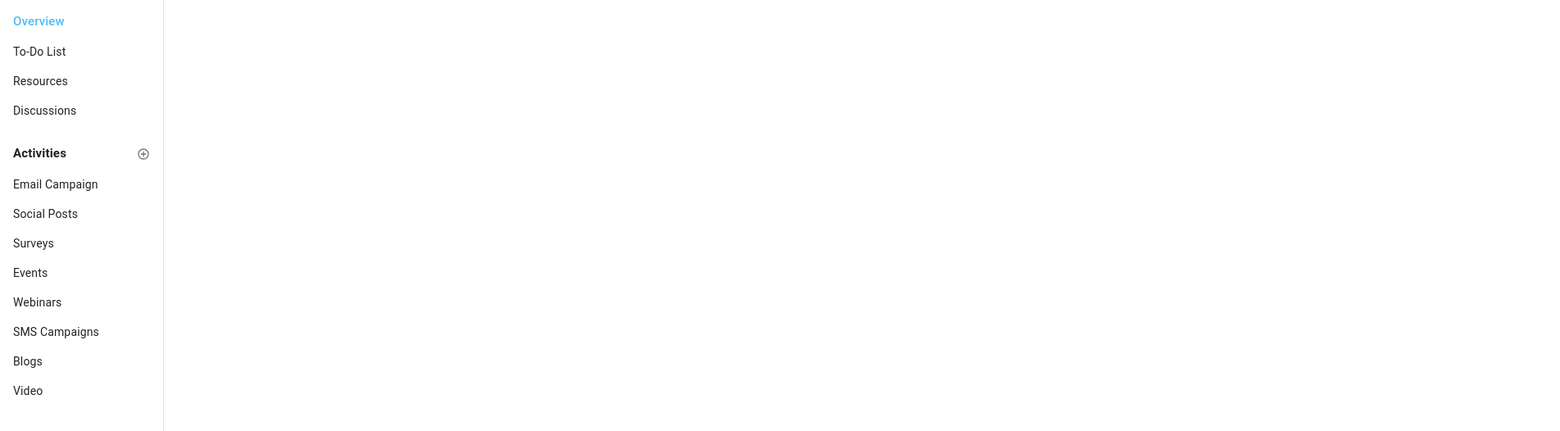
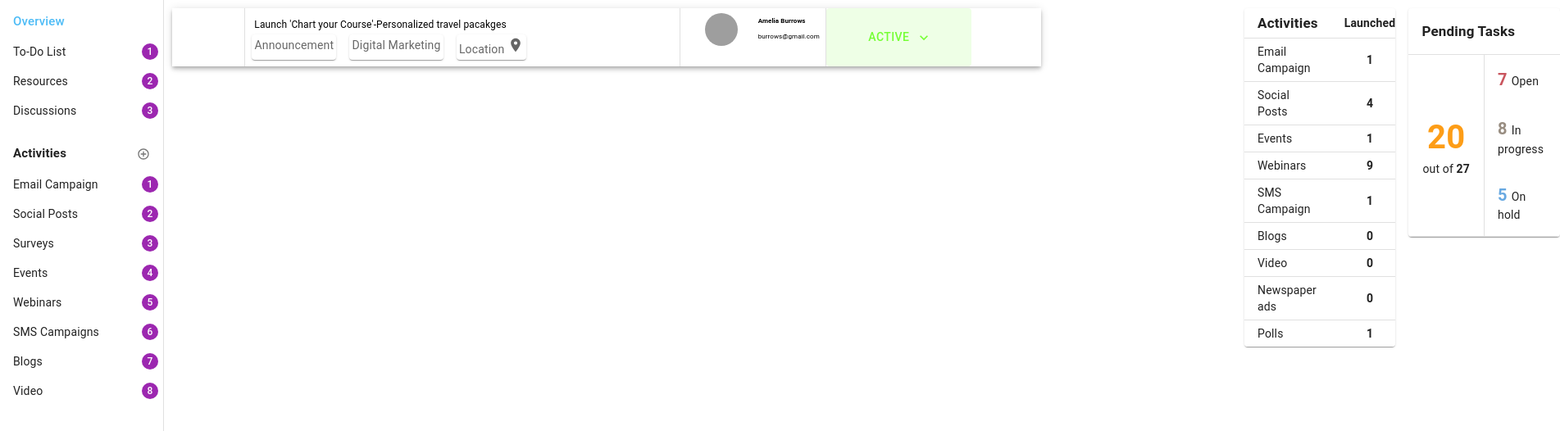
Before and after one commit to jayaramaurigo/aurigo-campaign-manager-app, a React (Create React App) app in the folder campaign-manager-frontend/: page / in a window 1280 px wide. Shown: the top 526 px of the page at 82% size, 1903 px wide, since content can reach past the window. Built offline with nearby package versions, Linux system fonts and the light colour scheme; grey boxes are pictures that could not be loaded.

Commit message:
modified campaing banner

```diff
--- a/campaign-manager-frontend/src/components/CampaignBanner.tsx
+++ b/campaign-manager-frontend/src/components/CampaignBanner.tsx
@@ -3,38 +3,122 @@ import AppBar from '@mui/material/AppBar';
 import Toolbar from '@mui/material/Toolbar';
 import Typography from '@mui/material/Typography';
 import Divider from '@mui/material/Divider';
+import Stack from '@mui/material/Stack';
 import { Box } from "@mui/system";
+import Avatar from '@mui/material/Avatar';
+import Paper from '@mui/material/Paper';
+import LocationOnIcon from '@mui/icons-material/LocationOn';
+import Grid from '@mui/material/Grid';
+import { styled, alpha } from '@mui/material/styles';
+import Button from '@mui/material/Button';
+import Menu, { MenuProps } from '@mui/material/Menu';
+import MenuItem from '@mui/material/MenuItem';
+import EditIcon from '@mui/icons-material/Edit';
+import ArchiveIcon from '@mui/icons-material/Archive';
+import FileCopyIcon from '@mui/icons-material/FileCopy';
+import MoreHorizIcon from '@mui/icons-material/MoreHoriz';
+import KeyboardArrowDownIcon from '@mui/icons-material/KeyboardArrowDown';
+import CalendarMonthIcon from '@mui/icons-material/CalendarMonth';
 const drawerWidth = 200;
+
+
+
+// Item styling
+const Item = styled(Paper)(({ theme }) => ({
+  backgroundColor: theme.palette.mode === 'dark' ? '#1A2027' : '#fff',
+  ...theme.typography.body2,
+  // padding: '0.2rem'theme.spacing(0.1),
+  padding: '0.2rem',
+  textAlign: 'center',
+  color: theme.palette.text.secondary,
+  size: '0.5rem',
+}));
 export default function CampaignBanner(){
-   return   <AppBar
-   position="fixed"
+   return   (<><AppBar
+   position="sticky"
    sx={{ width: `calc(100% - ${drawerWidth}px)`, ml: `${drawerWidth}px`, bgcolor: 'white'}}
  >
-   <Toolbar>
-     <Typography noWrap component="div" style={{ padding: '1em', color:'black' }} >
-       Calendar
-     </Typography>
+    <Toolbar disableGutters={true}>
+  <Grid container spacing={0}>
+  <Grid item xs={2} md={1}>
+  <CalendarMonthIcon />
+  </Grid>
+  <Divider flexItem orientation="vertical" />
+  <Grid item xs={4} md={6}>
+  <Box
+        sx={{
+          display: 'flex',
+          alignItems: 'flex-start',
+          flexDirection: 'column',
+          p: 0.5,
+          m: 0.5,
+          bgcolor: 'background.paper',
+          borderRadius: 1,
+        }}
+      >
+    <Typography style={{ padding: '0.25em', color:'black',fontSize: '0.75rem', }}>
+        Launch 'Chart your Course'-Personalized travel pacakges
+    </Typography>
+    <Stack direction="row" spacing={2}>
+  <Item>Announcement</Item>
+  <Item>Digital Marketing</Item>
+   <Item> Location <LocationOnIcon fontSize="small"/> </Item>
 
-   <Divider orientation="vertical" flexItem />
-    <Typography style={{ padding: '1em', color:'black' }}>
-        Launch 'Chart your Course'-Personalized travel pacakges
-        <br/>
-     <Typography noWrap component="div" style={{  padding: '1em', color:'black' }} >
-              Announments Digital marketing
-     </Typography>
 
-    </Typography>
+</Stack>
+  </Box>
+  </Grid>
+  <Divider flexItem orientation="vertical" />
+  <Grid item xs={4} md={2}>
+  <Box
+        sx={{
+          display: 'flex',
+          alignItems: 'center',
+          flexDirection: 'row',
+          p: 0.2,
+          m: 0.5,
+          bgcolor: 'background.paper',
+          borderRadius: 1,
+        }}
+      >
+    <Avatar
+  alt="Remy Sharp"
+  src="/static/images/avatar/1.jpg"
+  sx={{ height: "40px", width: "40px", margin: "auto", padding: "0" }}
+/>
 
-    <Divider orientation="vertical" flexItem />
+<Stack direction="column" spacing={0.5}>
+ <Typography style={{ padding: '0.2em', color:'black',fontSize: '0.5rem', }}><b>Amelia Burrows</b></Typography>
+ <Typography style={{ padding: '0.2em', color:'black',fontSize: '0.5rem', }}>burrows@gmail.com</Typography>
 
-    <Box
-            component="img"
-            sx={{
-            height: 40,
-            }}
-            alt="Your logo."
-            src={'https://unsplash.it/40/40'}
-        />
+</Stack>
+</Box>
+  </Grid>
+  <Divider orientation="vertical" flexItem />
+  <Grid item xs={2} md={2}>
+
+      <Button
+         fullWidth={true}
+
+        sx={{ color: '#74ff33', bgcolor: '#eeffe6', height: '1' }}
+        aria-haspopup="true"
+
+        variant="contained"
+        disableElevation
+       // onClick={handleClick}
+        endIcon={<KeyboardArrowDownIcon />}
+      >
+        Active
+      </Button>
+
+
+
+    </Grid>
+  </Grid>
+
     </Toolbar>
  </AppBar>
+
+ <Toolbar/>
+ </>)
 };
--- a/campaign-manager-frontend/src/components/NavBar.tsx
+++ b/campaign-manager-frontend/src/components/NavBar.tsx
@@ -12,6 +12,7 @@ import ListItemButton from '@mui/material/ListItemButton';
 import ListItemIcon from '@mui/material/ListItemIcon';
 import ListItemText from '@mui/material/ListItemText';
 import AddCircleOutlineIcon from '@mui/icons-material/AddCircleOutline';
+import Badge from '@mui/material/Badge';
 import { Chip } from '@mui/material';
 // import InboxIcon from '@mui/icons-material/MoveToInbox';
 // import MailIcon from '@mui/icons-material/Mail';
@@ -20,8 +21,7 @@ const drawerWidth = 200;
 
 export default function PermanentDrawerLeft() {
   return (
-    <Box sx={{ display: 'flex' }}>
-      <CssBaseline />
+    <Box  component="nav">
       <Drawer
         sx={{
           width: drawerWidth,
@@ -41,7 +41,9 @@ export default function PermanentDrawerLeft() {
             {['To-Do List', 'Resources', 'Discussions'].map((text, index) => (
                 <ListItem key={text} disablePadding>
                 <ListItemButton>
+
                     <ListItemText primaryTypographyProps={{fontSize: '14px'}} primary={text}/>
+                    <Badge badgeContent={index+1} color="secondary"/>
                 </ListItemButton>
                 </ListItem>
             ))}
@@ -60,7 +62,9 @@ export default function PermanentDrawerLeft() {
                 <ListItem key={text} disablePadding>
                 <ListItemButton>
                     <ListItemText primaryTypographyProps={{fontSize: '14px'}} primary={text} />
+                    <Badge badgeContent={index+1} color="secondary"/>
                 </ListItemButton>
+
                 </ListItem>
             ))}
         </List>
--- a/campaign-manager-frontend/src/components/homepage.tsx
+++ b/campaign-manager-frontend/src/components/homepage.tsx
@@ -5,19 +5,37 @@ import Activities from "./ActivitiesList";
 import PendingTasks from "./PendingTasks";
 import { Box } from "@mui/system";
 import CampaignBanner from "./CampaignBanner";
+import Grid from '@mui/material/Grid';
+import CssBaseline from '@mui/material/CssBaseline';
+import Toolbar from '@mui/material/Toolbar';
+export default function Homepage(){
+    return <>
+     <Box  sx={{
+        display: 'flex',
+        alignItems: 'flex-start',
+        flexDirection: 'row',
+        p: 0.75,
+        m: 0.5,
+        bgcolor: 'background.paper',
+        borderRadius: 1,
+      }}>
 
-export default function Homepage(){
-    return <>HomePage
-    <Box>
+
+
+        <CampaignBanner/>
+        <CssBaseline />
         <NavBar/>
+
+    <Grid container spacing={2}>
+    <Grid item xs={2} md={6}>
+    <Activities/>
+      </Grid>
+      <Grid item xs={2} md={6}>
+      <PendingTasks/>
+     </Grid>
+    </Grid>
+
     </Box>
-    {/* <Box>
-        <CampaignBanner/>
-    </Box>
-    <Box>
-        <Activities/>
-        <br/>
-        <PendingTasks/>
-    </Box> */}
-    </>;
+
+    </>
 };
```
